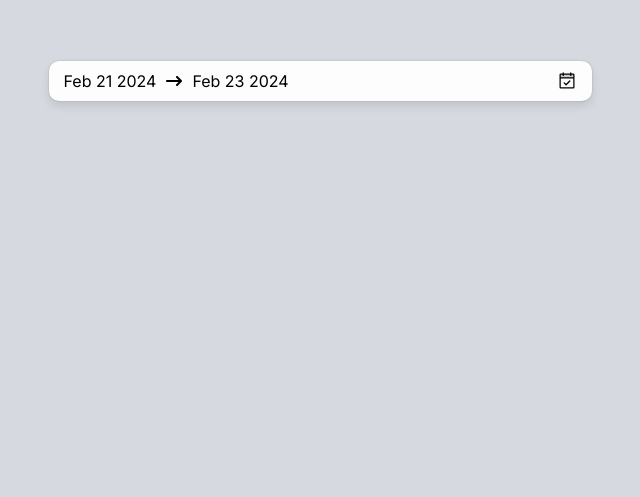
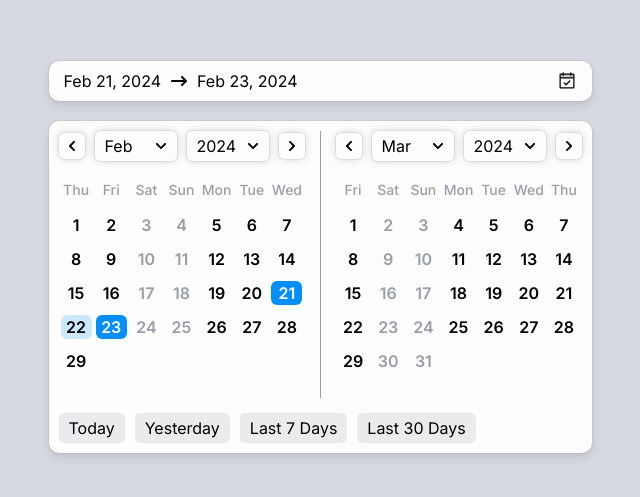
Before and after one commit to Ad1tyARa0/date-picker, a React (Vite) app: page / in a window 1280 px wide. Shown: the part 143-640 px from the top of the page, without its empty margins (320-960 px from the left). Built offline with nearby package versions, Linux system fonts and the light colour scheme; the HTML template or start-up script is replaced by a standard one.

Commit message:
Cleaned up code, added comments.

```diff
--- a/src/components/custom-dropdown/CustomDropdown.scss
+++ b/src/components/custom-dropdown/CustomDropdown.scss
@@ -4,11 +4,7 @@
 $css_prefix: ".cd__";
 
 #{$css_prefix}main{
-	// display: flex;
-	// align-items: center;
-	// justify-content: center;
 	border: 0;
-	// background-color:#FFF;
 	border-radius: 5px;
 	box-shadow: 0 0 2px 0 rgba(#000,.25), 0 0 10px 0 rgba(#000, .15);
   padding: 5px 10px;
@@ -53,12 +49,10 @@ $css_prefix: ".cd__";
 }
 
 #{$css_prefix}option-item-selected {
-  // color: $--c-text-primary;
   background-color: $--c-theme-primary;
 }
 
 #{$css_prefix}option-item {
-  // border-bottom: 1px solid black;
   padding: 5px 10px;
   cursor: pointer;
 
--- a/src/components/date-picker/DatePicker.tsx
+++ b/src/components/date-picker/DatePicker.tsx
@@ -127,8 +127,7 @@ const DatePickerComponent: React.FunctionComponent<DatePickerProps> = ({
                 }}
                 className={`${css_prefix}date
                   ${!checkWeekday ? css_prefix + 'date-disabled' : ''}
-                  ${isSameStart || isSameEnd ? css_prefix + 'date-selected' : ''}
-                  ${isSameEnd ? css_prefix + 'date-selected' : (convertedDates.includes(convertedDate) || selectedDates.some(e => e.getTime() === date.getTime())) && date > startDate! && date < endDate! && isWeekday(date) ? css_prefix + 'date-highlighted' : ''}
+                  ${isSameStart || isSameEnd ? css_prefix + 'date-selected' : (convertedDates.includes(convertedDate) || selectedDates.some(e => e.getTime() === date.getTime())) && date > startDate! && date < endDate! && isWeekday(date) ? css_prefix + 'date-highlighted' : ''}
                 `}
               >
                 {e}
--- a/src/components/date-range-picker/DateRangePicker.tsx
+++ b/src/components/date-range-picker/DateRangePicker.tsx
@@ -36,8 +36,13 @@ const DateRangePickerComponent: React.FunctionComponent<DateRangePickerProps> =
   const [endDate, setEndDate] = useState<Date | null>(initalEndDate);
   const [startDateSelected, setStartDateSelected] = useState<boolean>(true);
   const [selectedDates, setSelectedDates] = useState<Array<Date>>([]);
-  const [showCalendar, setShowCalendar] = useState<boolean>(false);
+  const [showCalendar, setShowCalendar] = useState<boolean>(true);
 
+  /**
+   * Calls handlechange function if start or end date changes.
+   * this function returns an array, thr first element of the array if the start and end dates.
+   * the second element is a list of dates that fall on a weekend (Sat or Sun).
+   */
   useEffect(() => {
     if (startDate && endDate) {
       const weekendDates = selectedDates.filter(e => !isWeekday(e));
@@ -46,11 +51,19 @@ const DateRangePickerComponent: React.FunctionComponent<DateRangePickerProps> =
     };
   }, [startDate, endDate, selectedDates]);
 
+  /**
+   * Calculates selected dates based on start and end dates.
+   */
   useEffect(() => {
     const result = getSelectedDates(startDate, endDate);
     setSelectedDates(result);
   }, [startDate, endDate]);
 
+
+  /**
+   * Checks if start date and end date are out of bounds,
+   * If they are it simply reverses the dates.
+   */
   useEffect(() => {
     if (startDate && endDate) {
       if (startDate?.getTime() > endDate?.getTime()) {
--- a/src/utils/functions/index.ts
+++ b/src/utils/functions/index.ts
@@ -9,22 +9,6 @@ export const isWeekday = (date: Date): boolean => {
   }
 
   return true;
-}
-
-export const getWeekdaysInMonth = (year: number, month: number): Date[] => {
-  const dates: Date[] = [];
-
-  const firstOfMonth = new Date(year, month - 1, 1);
-
-  for (let i = 0; i <= 31; i++) {
-    const d = new Date(firstOfMonth.setDate(i + 1));
-
-    if (isWeekday(d)) {
-      dates.push(d);
-    }
-  }
-
-  return dates;
 }
 
 export const getNumberOfDaysInMonth = (year: number, month: number): number => {
@@ -124,7 +108,7 @@ export const convertDateToLocalString = (payload: Date): string => {
   const month = payload.getMonth();
   const date = payload.getDate();
 
-  return `${MONTH_MAPPING_SHORT[month]} ${date} ${year}`
+  return `${MONTH_MAPPING_SHORT[month]} ${date}, ${year}`
 }
 
 export const isEndDateAfterStartDate = (startDate: Date, endDate: Date): boolean => {
```
Also changed, not shown: src/components/custom-dropdown/CustomDropdown.tsx (+5 -2 lines).
